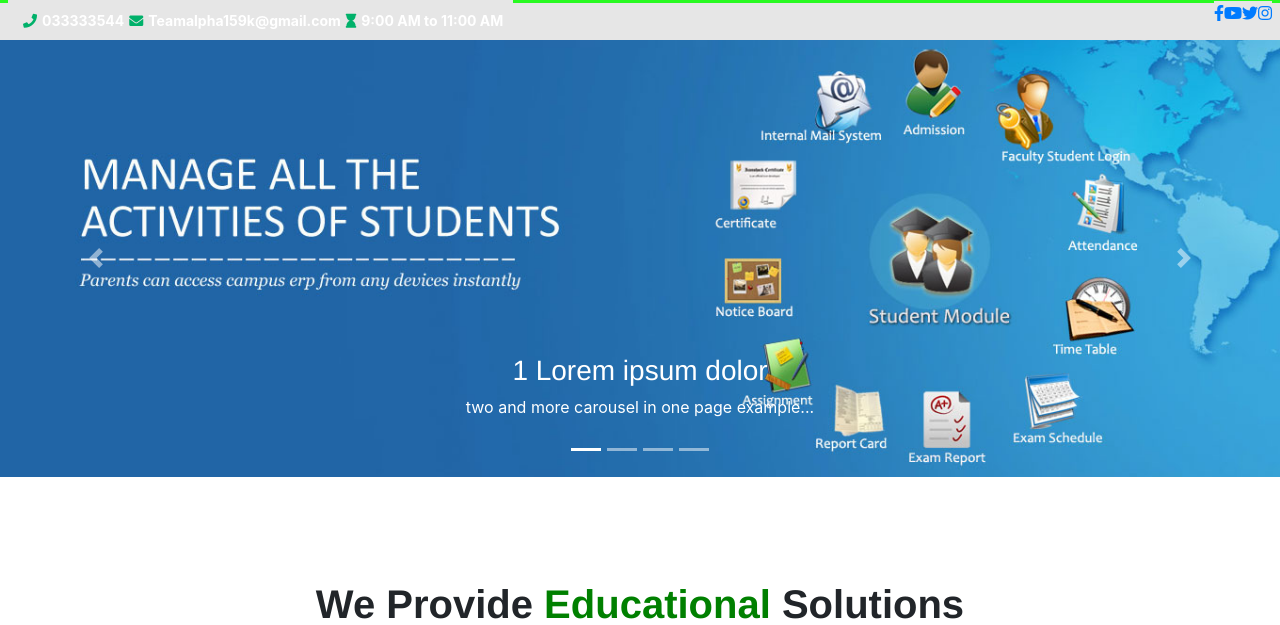
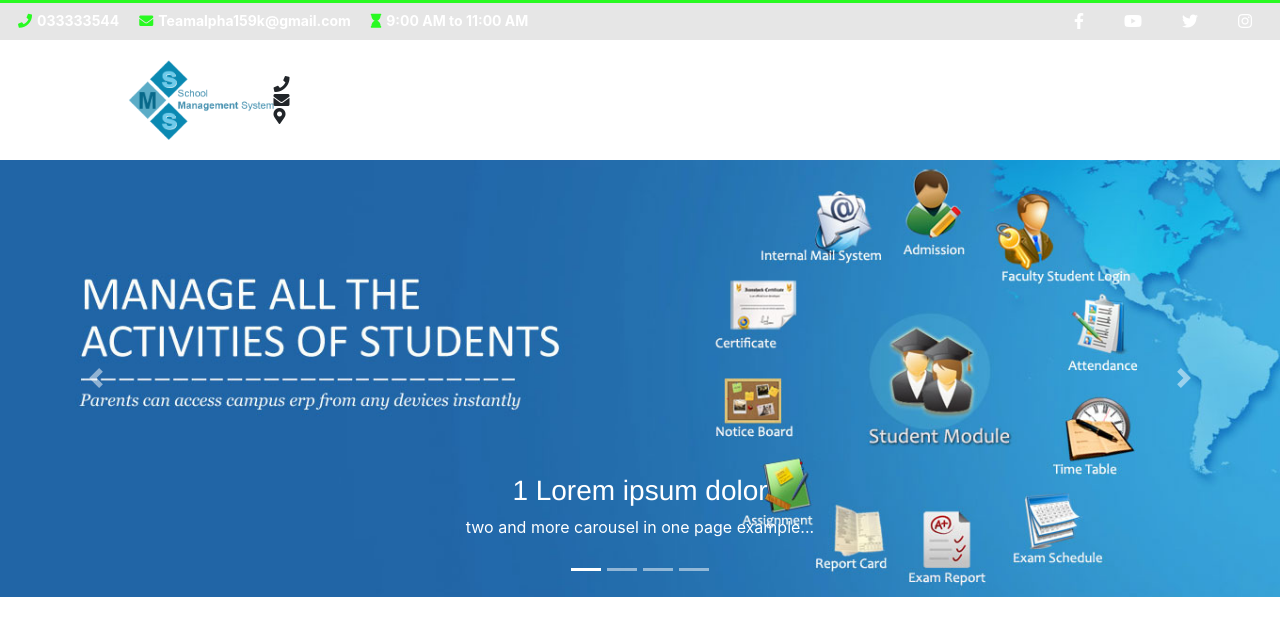
Before and after one commit to sirajhassni/School-M, a PHP site: page / in a window 1280 px wide. Shown: the top 625 px of the page. Run offline with PHP 8.4, Linux system fonts and the light colour scheme; some libraries are stand-ins or nearby versions.

Commit message:
workig on header

```diff
--- a/includes/navbar.php
+++ b/includes/navbar.php
@@ -12,14 +12,16 @@
      <div class="header small-12 meduim-8">
 
          <div class="top-bar">
-             <ul class="contects-info">
 
-                 <li><i class="fa fa-phone"></i>033333544</li>
-                 <li> <a href="#"><i class="fa fa-envelope"></i>Teamalpha159k@gmail.com</a></li>
-                 <li><i class="fa fa-hourglass"></i>9:00 AM to 11:00 AM</li>
+             <div>
+                 <ul class="contects-info">
 
-             </ul>
+                     <li><i class="fa fa-phone"></i>033333544</li>
+                     <li> <a href="#"><i class="fa fa-envelope"></i>Teamalpha159k@gmail.com</a></li>
+                     <li><i class="fa fa-hourglass"></i>9:00 AM to 11:00 AM</li>
 
+                 </ul>
+             </div>
              <div class="social-icons">
                  <ul>
                      <li><a href="#"><i class="fab fa-facebook-f"></i></a></li>
@@ -30,4 +32,21 @@
              </div>
 
          </div>
+
+         <div class="mid-section">
+             <div class="logo">
+                 <img src="imgs/logo.png" alt="">
+             </div>
+             <div class="basic-info-section">
+                 <div class="contect-info">
+                     <i class="fa fa-phone"></i>
+                 </div>
+                 <div class="msg-info">
+                     <i class="fa fa-envelope"></i>
+                 </div>
+                 <div class="location-info">
+                     <i class="fas fa-map-marker-alt"></i>
+                 </div>
+             </div>
+         </div>
      </div>
--- a/source/css/app.css
+++ b/source/css/app.css
@@ -14,12 +14,14 @@ body {
   height: 40px;
   border-top: 3px solid rgb(40, 250, 33);
   display: flex;
+  overflow: hidden;
+  justify-content: space-evenly;
+  align-items: center;
 }
 .contects-info {
   display: flex;
   margin: 0;
   text-align: center;
-  padding: 10px;
 }
 
 .contects-info li {
@@ -28,10 +30,11 @@ body {
   padding-left: 5px;
   font-size: 14px;
   font-weight: bold;
+  padding: 10px;
 }
 
 .contects-info li i {
-  color: #00b16a;
+  color: #28fa21;
   font-size: 14px;
   padding-right: 5px;
 }
@@ -43,53 +46,58 @@ body {
 
 .social-icons ul {
   display: flex;
+  position: relative;
+  margin: 0;
 }
 
 .social-icons ul li {
   list-style: none;
+  padding: 20px;
 }
 
+.social-icons ul li a {
+  color: white;
+}
 
-.Main-Container{
+.Main-Container {
   /* background-color: aqua; */
   height: 700px;
   width: 100%;
 
-position: absolute;
+  position: absolute;
 }
 
-.heading{
+.heading {
   text-align: center;
   margin-top: 55px;
 }
 
-.heading h1{
+.heading h1 {
   font-size: 40px;
   font-weight: bolder;
   /* background-color: honeydew; */
 }
 
-.heading h1 span{
+.heading h1 span {
   color: green;
 }
 
-
-.for-hr hr{
+.for-hr hr {
   width: 150px;
 }
 
-.Pragraf{
+.Pragraf {
   text-align: center;
 }
 
-.Pragraf p{
+.Pragraf p {
   font-size: 21px;
   /* background-color: honeydew; */
   margin-right: 80px;
   margin-left: 80px;
 }
 
-.for-image{
+.for-image {
   /* background-color: whitesmoke; */
   margin-top: 130px;
   height: 350px;
@@ -97,7 +105,20 @@ position: absolute;
   position: absolute;
 }
 
-.row{
+.row {
   /* background-color: violet; */
   height: 300px;
 }
+
+/* header section mid section css  */
+
+.mid-section {
+  display: flex;
+  align-items: center;
+  height: 120px;
+  width: 80%;
+  margin: auto;
+}
+.mid-section img {
+  height: 80px;
+}
```
Also changed, not shown: imgs/logo.png (added).
